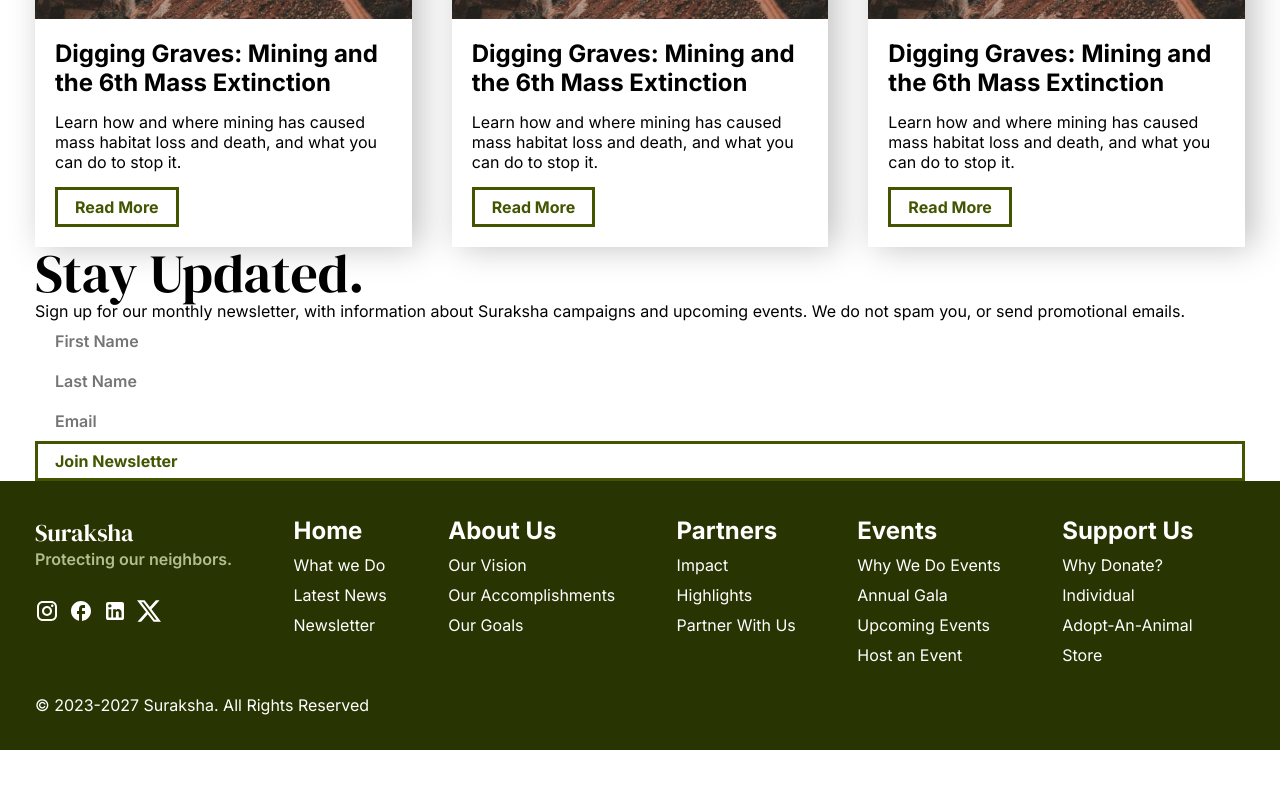
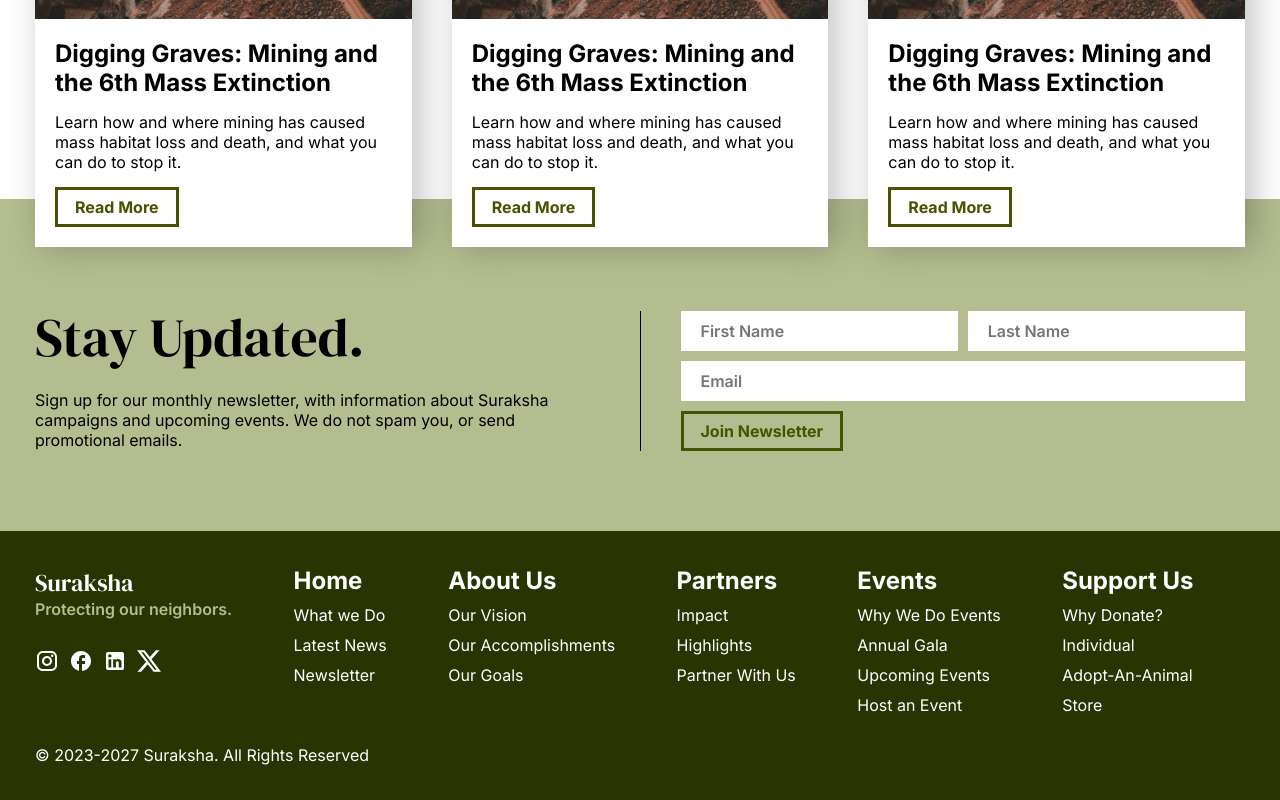
Before and after one commit to Achintya72/suraksha, a Next.js app: page / in a window 1280 px wide. Shown: the part 1765-2565 px from the top of the page. Before the commit the page ends 2515 px from the top, so only its background shows below. Built offline with nearby package versions, Linux system fonts and the light colour scheme.

Commit message:
Moved Newsletter to separate component

```diff
--- a/src/app/page.js
+++ b/src/app/page.js
@@ -5,6 +5,7 @@ import ActionCard from "@/components/ActionCard";
 import classNames from "@/hooks/classnames";
 import NewsCard from "@/components/NewsCard";
 import Input from "@/components/TextInput";
+import NewsLetter from "@/components/Newsletter";
 
 export default function Home() {
     return (
@@ -80,24 +81,7 @@ export default function Home() {
                     />
                 </div>
             </section>
-            <section className={styles.newsletterContainer} id="newsletter">
-                <div className={styles.newsletterBg} />
-                <div className={classNames(styles.newsletter, "layout")}>
-                    <div className={styles.newsletterText}>
-                        <h2>Stay Updated.</h2>
-                        <p>Sign up for our monthly newsletter, with information about Suraksha campaigns and upcoming events. We do not spam you, or send promotional emails.</p>
-                    </div>
-                    <div className="verticalDivider" />
-                    <div className={styles.newsletterForm}>
-                        <div className={styles.nameInputs}>
-                            <Input name="fname" placeholder="First Name" />
-                            <Input name="lname" placeholder="Last Name"/>
-                        </div>
-                        <Input name="email" placeholder="Email"/>
-                        <Button>Join Newsletter</Button>
-                    </div>
-                </div>
-            </section>
+            <NewsLetter />
         </>
     );
 }
--- a/src/components/Newsletter/index.jsx
+++ b/src/components/Newsletter/index.jsx
@@ -1,5 +1,69 @@
+"use client";
+
+
+import Input from "../TextInput"
+import Button from "../Button"
+import Toast from "../Toast"
+import styles from "./newsletter.module.css";
+import classNames from "@/hooks/classnames";
+import { useState } from "react";
+
 export default function NewsLetter() {
+    const [popup, changePopup] = useState(false);
+    const [contact, changeContact] = useState({
+        fname: "",
+        lname: "",
+        email: ""
+    });
+    const [error, changeError] = useState(false);
+
+    const handleChange = (e) => {
+        changeContact(prev => {
+            prev[e.target.name] = e.target.value;
+            return { ...prev };
+        })
+    }
+
+    const handleSubmit = () => {
+        if(contact.email.length == 0) {
+            changeError("I need an email!");
+        } else {
+            changeContact({
+                fname: "",
+                lname: "",
+                email: ""
+            })
+        }
+        changePopup(true);
+    }
+
     return (
-        <div></div>
+        <section className={styles.newsletterContainer} id="newsletter">
+            <div className={styles.newsletterBg} />
+            <div className={classNames(styles.newsletter, "layout")}>
+                <div className={styles.newsletterText}>
+                    <h2>Stay Updated.</h2>
+                    <p>Sign up for our monthly newsletter, with information about Suraksha campaigns and upcoming events. We do not spam you, or send promotional emails.</p>
+                </div>
+                <div className="verticalDivider" />
+                <div className={styles.newsletterForm}>
+                    <div className={styles.nameInputs}>
+                        <Input name="fname" placeholder="First Name" onChange={handleChange} value={contact.fname} />
+                        <Input name="lname" placeholder="Last Name" onChange={handleChange} value={contact.lname} />
+                    </div>
+                    <Input name="email" placeholder="Email" onChange={handleChange} value={contact.email} />
+                    <Button onClick={handleSubmit}>Join Newsletter</Button>
+                </div>
+            </div>
+            <Toast
+                message="Added you to the newsletter!"
+                error={error}
+                changeError={changeError}
+                toggleVisibility={changePopup}
+                visible={popup}
+                type={error ? "error" : "success"}
+
+            />
+        </section>
     )
 }
--- /dev/null
+++ b/src/components/Newsletter/newsletter.module.css
@@ -0,0 +1,42 @@
+.newsletter {
+    display: flex;
+    align-items: stretch;
+    gap: 40px;
+    padding-top: 4rem;
+    padding-bottom: 5rem;
+}
+
+.newsletterContainer {
+    position: relative;
+}
+.newsletterBg {
+    position: absolute;
+    width: 100%;
+    height: calc(100% + 3rem);
+    background-color: var(--clr-green-light);
+    z-index: -1;
+    top: -3rem;
+}
+
+.nameInputs {
+    display: flex;
+    gap: 10px;
+    width: 100%;
+}
+
+.newsletterText, .newsletterForm {
+    flex: 1;
+}
+
+.newsletterText {
+    display: flex;
+    flex-direction: column;
+    gap: 25px;
+}
+
+.newsletterForm {
+    display: flex;
+    flex-direction: column;
+    align-items: flex-start;
+    gap: 10px;
+}
```
